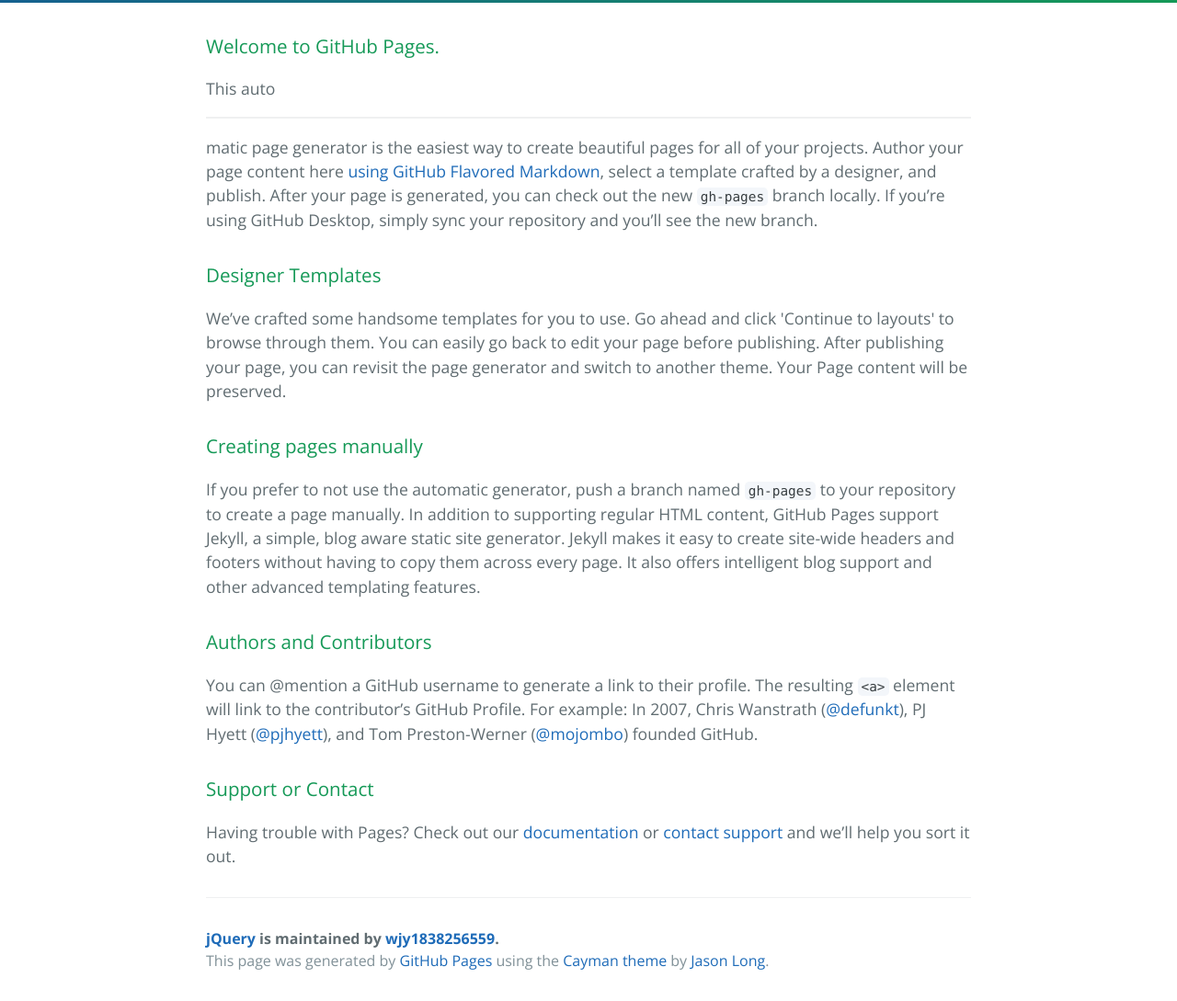
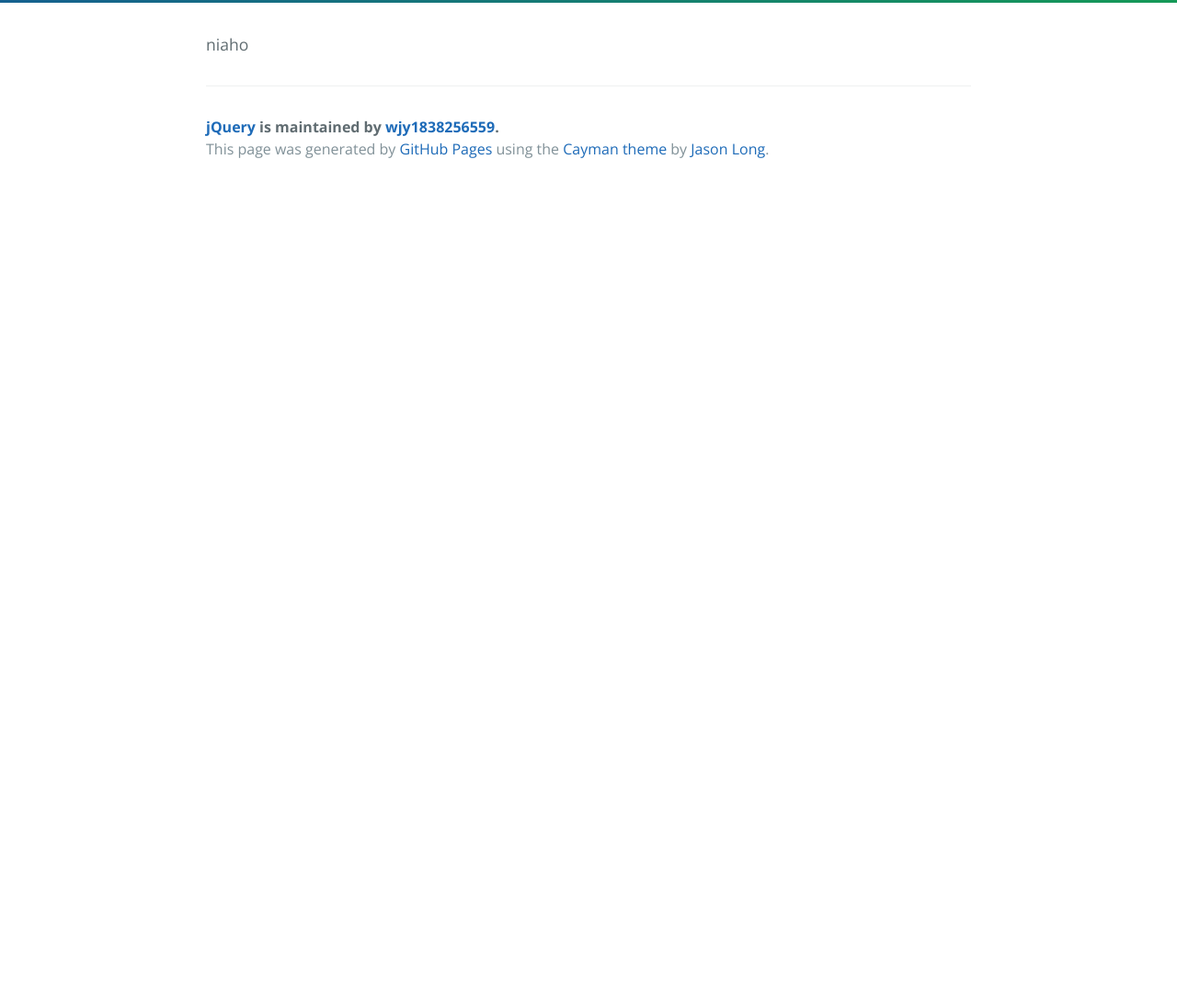
Before and after one commit to wjy1838256559/jQuery, a plain HTML site: page index.html in a window 1280 px wide. Shown: the part 380-1469 px from the top of the page at 92% size. After the commit the page ends 800 px from the top, so only its background shows below. Drawn offline with nearby package versions, Linux system fonts and the light colour scheme.

```diff
--- a/index.html
+++ b/index.html
@@ -19,34 +19,7 @@
     </section>
 
     <section class="main-content">
-      <h3>
-<a id="welcome-to-github-pages" class="anchor" href="#welcome-to-github-pages" aria-hidden="true"><span aria-hidden="true" class="octicon octicon-link"></span></a>Welcome to GitHub Pages.</h3>
-
-<p>This auto</p>
-
-<hr>
-
-<p>matic page generator is the easiest way to create beautiful pages for all of your projects. Author your page content here <a href="https://guides.github.com/features/mastering-markdown/">using GitHub Flavored Markdown</a>, select a template crafted by a designer, and publish. After your page is generated, you can check out the new <code>gh-pages</code> branch locally. If you’re using GitHub Desktop, simply sync your repository and you’ll see the new branch.</p>
-
-<h3>
-<a id="designer-templates" class="anchor" href="#designer-templates" aria-hidden="true"><span aria-hidden="true" class="octicon octicon-link"></span></a>Designer Templates</h3>
-
-<p>We’ve crafted some handsome templates for you to use. Go ahead and click 'Continue to layouts' to browse through them. You can easily go back to edit your page before publishing. After publishing your page, you can revisit the page generator and switch to another theme. Your Page content will be preserved.</p>
-
-<h3>
-<a id="creating-pages-manually" class="anchor" href="#creating-pages-manually" aria-hidden="true"><span aria-hidden="true" class="octicon octicon-link"></span></a>Creating pages manually</h3>
-
-<p>If you prefer to not use the automatic generator, push a branch named <code>gh-pages</code> to your repository to create a page manually. In addition to supporting regular HTML content, GitHub Pages support Jekyll, a simple, blog aware static site generator. Jekyll makes it easy to create site-wide headers and footers without having to copy them across every page. It also offers intelligent blog support and other advanced templating features.</p>
-
-<h3>
-<a id="authors-and-contributors" class="anchor" href="#authors-and-contributors" aria-hidden="true"><span aria-hidden="true" class="octicon octicon-link"></span></a>Authors and Contributors</h3>
-
-<p>You can @mention a GitHub username to generate a link to their profile. The resulting <code>&lt;a&gt;</code> element will link to the contributor’s GitHub Profile. For example: In 2007, Chris Wanstrath (<a href="https://github.com/defunkt" class="user-mention">@defunkt</a>), PJ Hyett (<a href="https://github.com/pjhyett" class="user-mention">@pjhyett</a>), and Tom Preston-Werner (<a href="https://github.com/mojombo" class="user-mention">@mojombo</a>) founded GitHub.</p>
-
-<h3>
-<a id="support-or-contact" class="anchor" href="#support-or-contact" aria-hidden="true"><span aria-hidden="true" class="octicon octicon-link"></span></a>Support or Contact</h3>
-
-<p>Having trouble with Pages? Check out our <a href="https://help.github.com/pages">documentation</a> or <a href="https://github.com/contact">contact support</a> and we’ll help you sort it out.</p>
+      <p>niaho</p>
 
       <footer class="site-footer">
         <span class="site-footer-owner"><a href="https://github.com/wjy1838256559/jQuery">jQuery</a> is maintained by <a href="https://github.com/wjy1838256559">wjy1838256559</a>.</span>
```
Also changed, not shown: params.json (+1 -1 lines).
